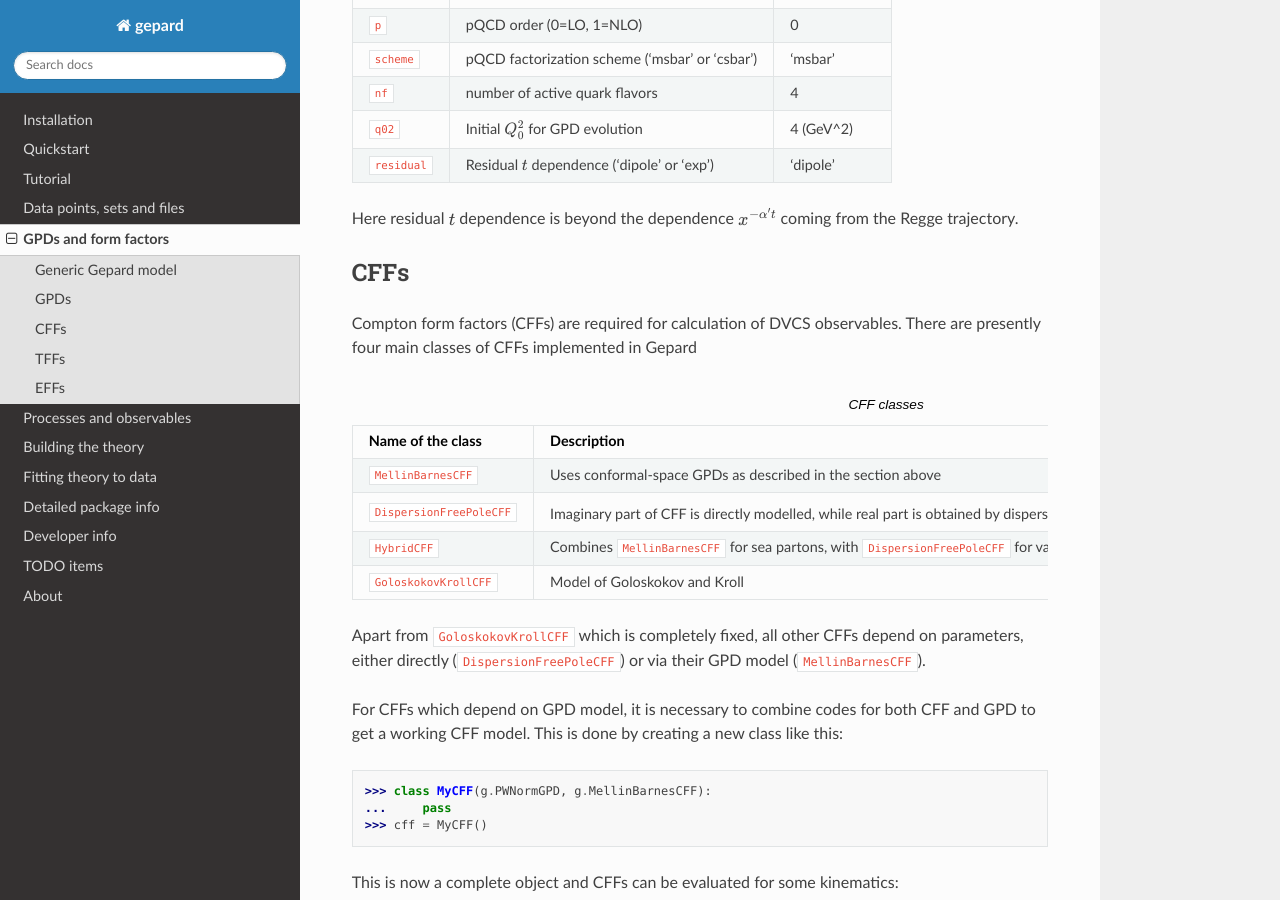
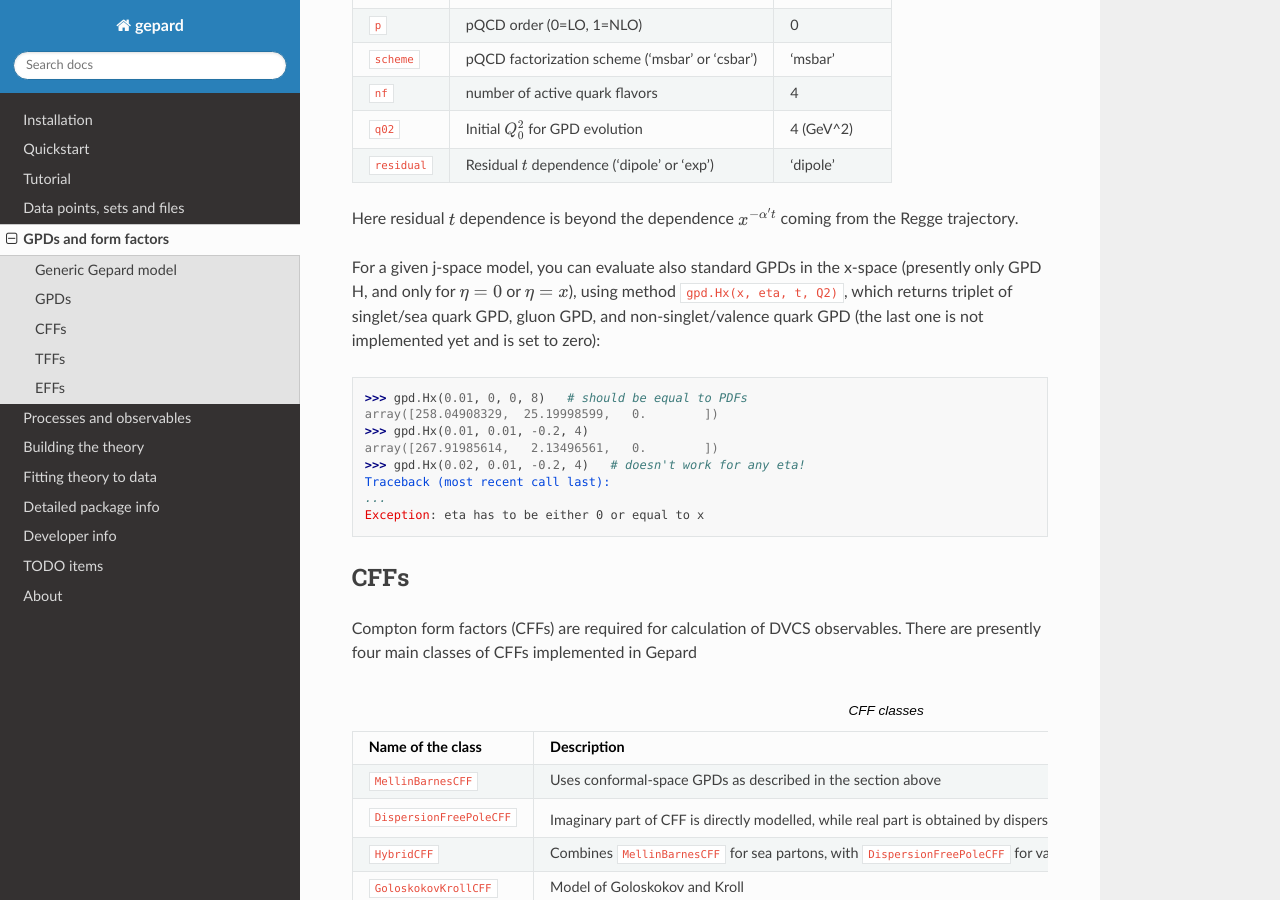
Before and after one commit to kkumer/gepard, a Sphinx documentation site: the page built from docs/source/gpds.rst, in a window 1280 px wide and 900 px high, scrolled down 1557 px. Built offline with Sphinx 7.4.7 and the Read the Docs theme 2.0.0, drawn with Linux system fonts in a browser that asks for light colours.

Commit message:
docs: gpd.Hx

```diff
--- a/docs/source/gpds.rst
+++ b/docs/source/gpds.rst
@@ -103,6 +103,23 @@ The following table lists some more important attributes of this model.
 Here residual :math:`t` dependence is beyond the dependence
 :math:`x^{-\alpha' t}` coming from the Regge trajectory.
 
+For a given j-space model, you can evaluate also standard GPDs
+in the x-space (presently only GPD H, and only for :math:`\eta=0`
+or :math:`\eta=x`), using method ``gpd.Hx(x, eta, t, Q2)``,
+which returns triplet of singlet/sea quark GPD, gluon GPD, and
+non-singlet/valence quark GPD (the last one is not implemented yet
+and is set to zero):
+
+.. code-block:: python
+
+   >>> gpd.Hx(0.01, 0, 0, 8)   # should be equal to PDFs
+   array([258.04908329,  25.19998599,   0.        ])
+   >>> gpd.Hx(0.01, 0.01, -0.2, 4)
+   array([267.91985614,   2.13496561,   0.        ])
+   >>> gpd.Hx(0.02, 0.01, -0.2, 4)   # doesn't work for any eta!
+   Traceback (most recent call last):
+   ...
+   Exception: eta has to be either 0 or equal to x
 
 CFFs
 ----
```
